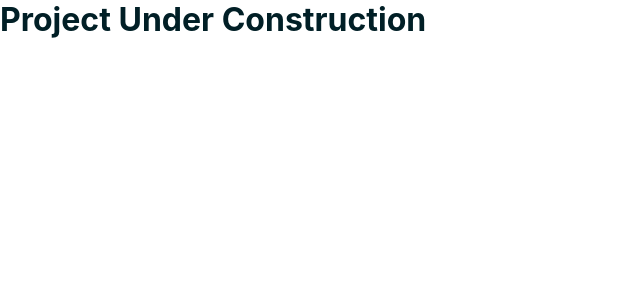
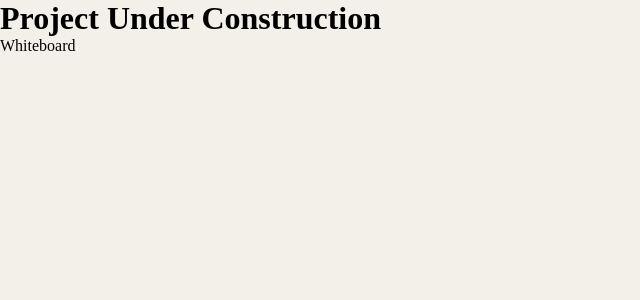
Before and after one commit to pmarx92/whiteboard-live, a Next.js app: page / in a window 1280 px wide. Shown: the top 300 px of the page, without its empty margins (0-640 px from the left). Built offline with nearby package versions, Linux system fonts and the light colour scheme.

Commit message:
added header, styles + whiteboard

```diff
--- /dev/null
+++ b/components/Header/Header.js
@@ -0,0 +1,3 @@
+export default function Header() {
+  return <h1>Project Under Construction</h1>;
+}
--- /dev/null
+++ b/components/Whiteboard/Whiteboard.js
@@ -0,0 +1,3 @@
+export default function Whiteboard() {
+  return <div>Whiteboard</div>;
+}
--- a/pages/index.js
+++ b/pages/index.js
@@ -1,3 +1,5 @@
+import Whiteboard from "../components/Whiteboard/Whiteboard";
+
 export default function Home() {
-  return <h1>Project Under Construction</h1>;
+  return <Whiteboard />;
 }
--- a/styles/GlobalStyles.js
+++ b/styles/GlobalStyles.js
@@ -2,24 +2,21 @@ import { createGlobalStyle } from "styled-components";
 
 const GlobalStyle = createGlobalStyle`
       :root {
-          --text-primary: #011F26;
-          --text-on-color: #FFFFFF;
-          --backgroundColor-green: #4B7322;
-          --backgroundColor-dark: #011F26;
+          --backgroundColor-light: #f2f0e9;
           --white: #fff;
       }
 
     *,
       *::before,
       *::after {
-        font-family: 'Inter', sans-serif;
          box-sizing: border-box;
          padding: 0;
          margin: 0;
       }
         body {
-          color: var(--text-primary);
-          margin-bottom: 10rem;
+          background-color: var(--backgroundColor-light);
+
+
       }
   `;
 
--- a/styles/Layout.js
+++ b/styles/Layout.js
@@ -1,6 +1,9 @@
+import Header from "../components/Header/Header";
+
 export default function Layout({ children }) {
   return (
     <div>
+      <Header />
       <main>{children}</main>
     </div>
   );
```
